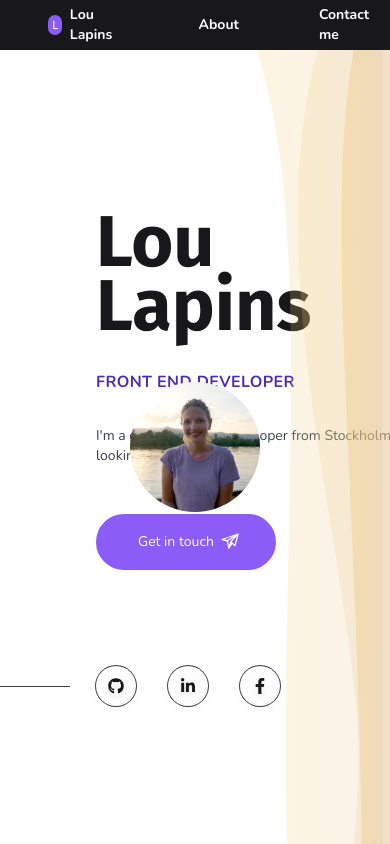
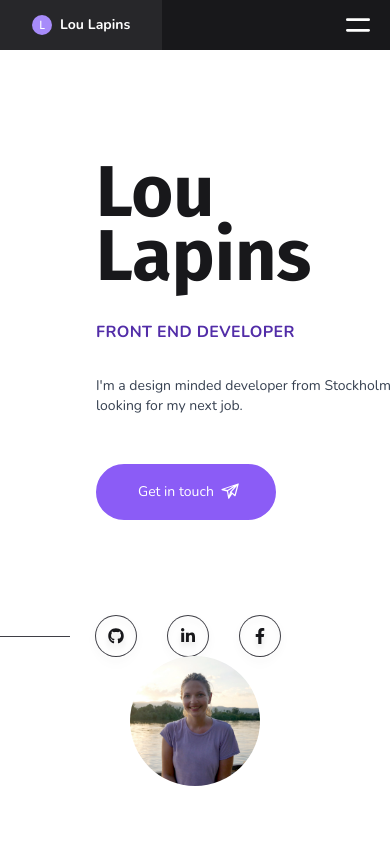
Before and after one commit to LouLapins/website-vue-vite-tailwind, a Vue app: page / in a window 390 px wide. Built offline with nearby package versions, Linux system fonts and the light colour scheme.

Commit message:
Add mobile nav menu

```diff
--- a/src/App.vue
+++ b/src/App.vue
@@ -1,6 +1,7 @@
 <template>
-  <NavBar></NavBar>
-  <router-view v-slot="{ Component }">
+  <NavBar @toggle-scroll="toggleScroll" class="h-[50px]"></NavBar>
+  <router-view v-slot="{ Component }"
+  :class="[canScroll ? 'overflow-y-scroll' : 'fixed', 'md:overflow-hidden md:relative h-[calc(100vh-50px)]']">
     <Transition mode="out-in"
     enter-from-class="opacity-0"
     enter-active-class="transition-all ease-out"
@@ -12,4 +13,11 @@
 </template>
 <script setup>
 import NavBar from './components/nav/NavBar.vue'
+import { ref } from 'vue'
+
+const canScroll = ref(true)
+
+function toggleScroll() {
+  canScroll.value = !canScroll.value
+}
 </script>
--- /dev/null
+++ b/src/components/buttons/Button.vue
@@ -0,0 +1,14 @@
+<template>
+    <button class="flex items-center justify-center cursor-pointer">
+        <span class="sr-only">{{ SRText }}</span>
+        <slot></slot>
+    </button>
+</template>
+
+<script setup>
+
+defineProps({
+    SRText: String,
+})
+
+</script>
--- /dev/null
+++ b/src/components/nav/LogoIcon.vue
@@ -0,0 +1,6 @@
+<template>
+    <i class="flex items-center justify-center w-5 h-5 mr-2 text-xs not-italic font-normal rounded-full group-hover:bg-violet-400 bg-violet-500 font-display">
+        L
+    </i>
+</template>
+<script setup></script>
--- a/src/components/nav/NavBar.vue
+++ b/src/components/nav/NavBar.vue
@@ -1,23 +1,35 @@
 <template>
-  <nav class="z-10 flex items-center w-full px-4 justify-between h-[50px] bg-zinc-900">
-    <NavItem
-    to-component-name="Home"
-    text="Lou Lapins">
-      <i class="flex items-center justify-center w-5 h-5 mr-2 text-xs not-italic font-normal rounded-full group-hover:bg-violet-400 bg-violet-500 font-display">
-        L
-      </i>
-    </NavItem>
-    <div class="flex h-full">
-      <NavItem class="ml-4"
-      v-for="item in navItems"
-      :to-component-name="item.componentName"
-      :text="item.text" />
-    </div>
-  </nav>
+  <header class="fixed top-0 left-0 z-10 w-screen md:relative bg-zinc-900">
+    <nav class="flex items-center justify-between">
+      <NavItem to-component-name="Home" text="Lou Lapins">
+        <LogoIcon />
+      </NavItem>
+      <Button @click="toggleMobileMenu" s-r-text="Toggle menu"
+        class="h-[50px] w-auto z-20 p-4 md:invisible text-white">
+        <CloseIcon v-if="showMobileMenu" />
+        <MenuIcon v-else/>
+      </Button>
+      <div
+        :class="showMobileMenu ? 'visible' : 'invisible'"
+        class="top-0 right-0 z-10 md:visible flex absolute flex-col items-center
+         justify-center h-screen w-full md:w-auto overflow-hidden md:justify-end md:relative md:h-[50px] bg-zinc-900 md:flex-row">
+        <NavItem class="md:invisible" to-component-name="Home" text="Home" @hideMobileMenu="toggleMobileMenu">
+        </NavItem>
+        <NavItem class="mt-8 md:mt-0" v-for="item in navItems" :to-component-name="item.componentName"
+          :text="item.text" @hideMobileMenu="toggleMobileMenu"/>
+      </div>
+    </nav>
+  </header>
 </template>
 <script setup>
 import { ref } from 'vue'
 import NavItem from './NavItem.vue'
+import LogoIcon from './LogoIcon.vue'
+import Button from '../buttons/Button.vue'
+import MenuIcon from '../svgs/MenuIcon.vue'
+import CloseIcon from '../svgs/CloseIcon.vue'
+
+const showMobileMenu = ref(false)
 const navItems = ref([
   // {
   //   componentName: 'Work',
@@ -32,4 +44,13 @@ const navItems = ref([
     text: 'Contact me',
   },
 ])
+
+const emit = defineEmits(['toggleScroll'])
+
+function toggleMobileMenu() {
+  showMobileMenu.value = !showMobileMenu.value
+
+  emit('toggleScroll')
+}
+
 </script>
--- a/src/components/nav/NavItem.vue
+++ b/src/components/nav/NavItem.vue
@@ -1,6 +1,6 @@
 <template>
-    <router-link class="flex items-center h-full px-8 text-sm font-bold text-white font-body group hover:bg-zinc-800"
-        :to="{ name: toComponentName }">
+    <router-link class="flex items-center px-8 h-[50px] text-sm font-bold text-white md:py-0 font-body group hover:bg-zinc-800"
+        :to="{ name: toComponentName }" @click="$emit('hideMobileMenu')">
         <slot></slot>
         {{ text }}
     </router-link>
@@ -10,4 +10,6 @@ defineProps({
     toComponentName: String,
     text: String
 })
+
+const emit = defineEmits(['hideMobileMenu'])
 </script>
--- /dev/null
+++ b/src/components/svgs/CloseIcon.vue
@@ -0,0 +1,9 @@
+<template>
+    <svg aria-labelledby="title" xmlns="http://www.w3.org/2000/svg" class="w-8 h-8" fill="none" viewBox="0 0 24 24"
+        stroke="currentColor" stroke-width="2">
+        <title id="title" lang="en">Close</title>
+        <path stroke-linecap="round" stroke-linejoin="round" d="M6 18L18 6M6 6l12 12" />
+    </svg>
+</template>
+<script setup>
+</script>
--- /dev/null
+++ b/src/components/svgs/MenuIcon.vue
@@ -0,0 +1,9 @@
+<template>
+    <svg aria-labelledby="title" xmlns="http://www.w3.org/2000/svg" class="w-8 h-8" fill="none" viewBox="0 0 24 24"
+        stroke="currentColor" stroke-width="2">
+        <title id="title" lang="en">Menu</title>
+        <path stroke-linecap="round" stroke-linejoin="round" d="M4 8h16M4 16h16" />
+    </svg>
+</template>
+<script setup>
+</script>
--- a/src/pages/about/About.vue
+++ b/src/pages/about/About.vue
@@ -1,5 +1,5 @@
 <template>
-    <section class="flex items-center overflow-hidden w-full h-[calc(100vh-50px)]">
+    <section class="flex items-center w-full md:overflow-hidden">
         <div class="flex flex-col items-center justify-center w-2/5">
             <h1 class="mb-8 text-3xl font-bold text-zinc-900 font-display">About me</h1>
             <div class="w-[70%] mb-16 text-sm font-light leading-loose text-gray-700 font-body">
--- a/src/pages/contact/Contact.vue
+++ b/src/pages/contact/Contact.vue
@@ -1,5 +1,5 @@
 <template>
-    <section class="flex items-center w-full h-[calc(100vh-50px)]">
+    <section class="flex items-center w-full">
         <div class="flex flex-col items-center justify-center w-1/2">
             <h1 class="text-3xl font-bold text-zinc-900 font-display">Let's talk.</h1>
             <a class="my-16" href="mailto:lapins.lou@gmail.com">
--- a/src/pages/home/Home.vue
+++ b/src/pages/home/Home.vue
@@ -1,8 +1,8 @@
 <template>
-    <section class="h-[calc(100vh-50px)] flex w-full overflow-hidden">
+    <section class="w-full md:flex md:overflow-hidden">
         <TextElements class="w-1/3"/>
         <ImageCircle />
-        <div class="relative w-full h-full overflow-hidden">
+        <div class="relative invisible w-full h-full overflow-hidden md:visible">
             <div class="absolute w-3/5 h-[300%] bg-right-bottom bg-no-repeat right-0 bg-waves-img">
             </div>
         </div>
```
